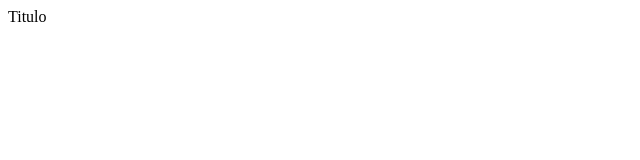
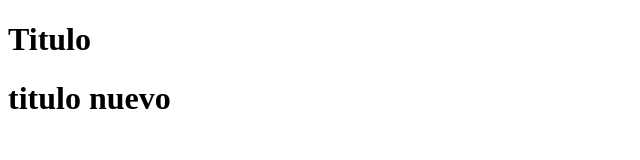
Before and after one commit to valdot00/hi_hit, a plain HTML site: page index.html in a window 1280 px wide. Shown: the whole page, without its empty margins (0-640 px from the left). Drawn offline with Linux system fonts and the light colour scheme.

Commit message:
se modifico titulo en index

```diff
--- a/index.html
+++ b/index.html
@@ -11,7 +11,9 @@
 </head>
 <body>
 
-    <hi> Titulo </hi>
+    <h1> Titulo </h1>
+
+    <h1>titulo nuevo</h1>
 
 </body>
 
```
